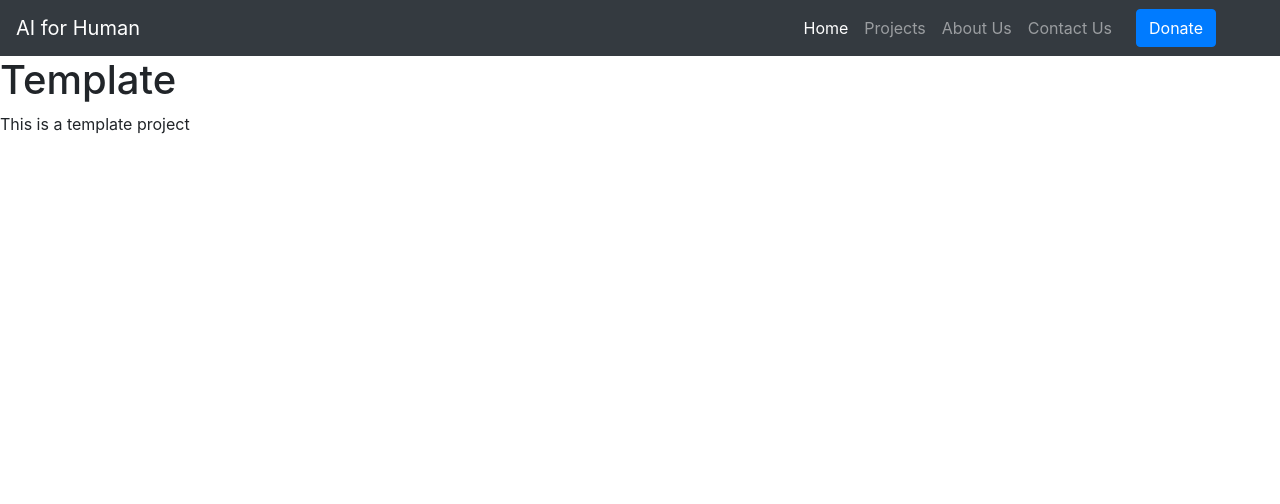
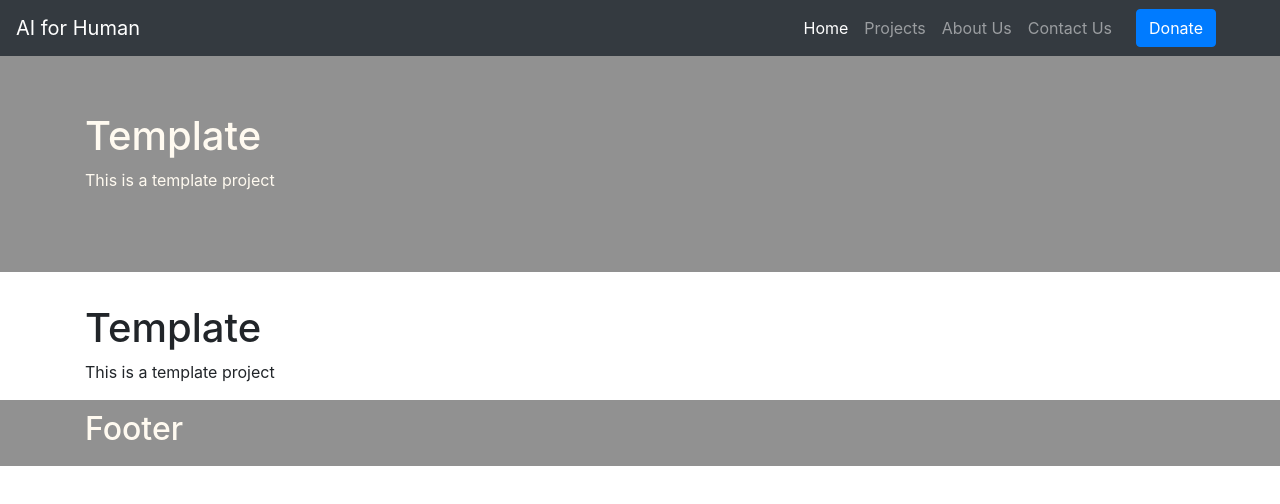
Before and after one commit to AhsanShihab/AI-for-Human, a website: page index.html in a window 1280 px wide. Drawn offline with nearby package versions, Linux system fonts and the light colour scheme.

Commit message:
Initialize header and footer

```diff
--- a/css/styles.scss
+++ b/css/styles.scss
@@ -0,0 +1,13 @@
+$gray-background: rgb(145, 145, 145);
+$text-white: floralwhite;
+
+.jumbotron{
+    background-color: $gray-background;
+    color: $text-white;
+}
+.footer{
+    background-color: $gray-background;
+    color: $text-white;
+    margin: 0px auto;
+    padding: 10px;
+}
--- a/index.html
+++ b/index.html
@@ -14,7 +14,7 @@
 
 </head>
 <body>
-    <nav class="navbar navbar-expand-lg navbar-dark bg-dark">
+    <nav class="navbar fixed-top navbar-expand-md navbar-dark bg-dark">
         <a class="navbar-brand" href="index.html">AI for Human</a>
         <button class="navbar-toggler" type="button" data-toggle="collapse" data-target="#navbar"><span class="navbar-toggler-icon"></span></button>
         <div class="collapse navbar-collapse" id="navbar">
@@ -28,17 +28,36 @@
                 <li class="nav-item">
                     <a class="nav-link" href="index.html">About Us</a>
                 </li>
-                <li class="nav-item">
+                <li class="nav-item mr-3">
                     <a class="nav-link" href="index.html">Contact Us</a>
                 </li>
             </ul>
-            <button class="btn btn-primary mr-5 ml-3">Donate</button>
+            <button class="btn btn-primary mr-5">Donate</button>
         </div>
     </nav>
-    <h1> Template</h1>
-    <p>This is a template project</p>
-    <footer>
+    <div class="jumbotron jumbotron-fluid mt-5">
+        <div class="container">
+            <h1> Template</h1>
+            <p>This is a template project</p>
+        </div>
+    </div>
+    <div class="container">
+        <div class="row">
+            <div class="col">
+                <h1> Template</h1>
+                <p>This is a template project</p>
+            </div>
+        </div>
+    </div>
 
+    <footer class="footer">
+        <div class="container">
+            <div class="row">
+                <div class="col">
+                    <h2>Footer</h2>
+                </div>
+            </div>
+        </div>
     </footer>
     <!-- build:js js/main.js -->
     <script src="node_modules/jquery/dist/jquery.slim.min.js"></script>
```
Also changed, not shown: css/styles.css.
